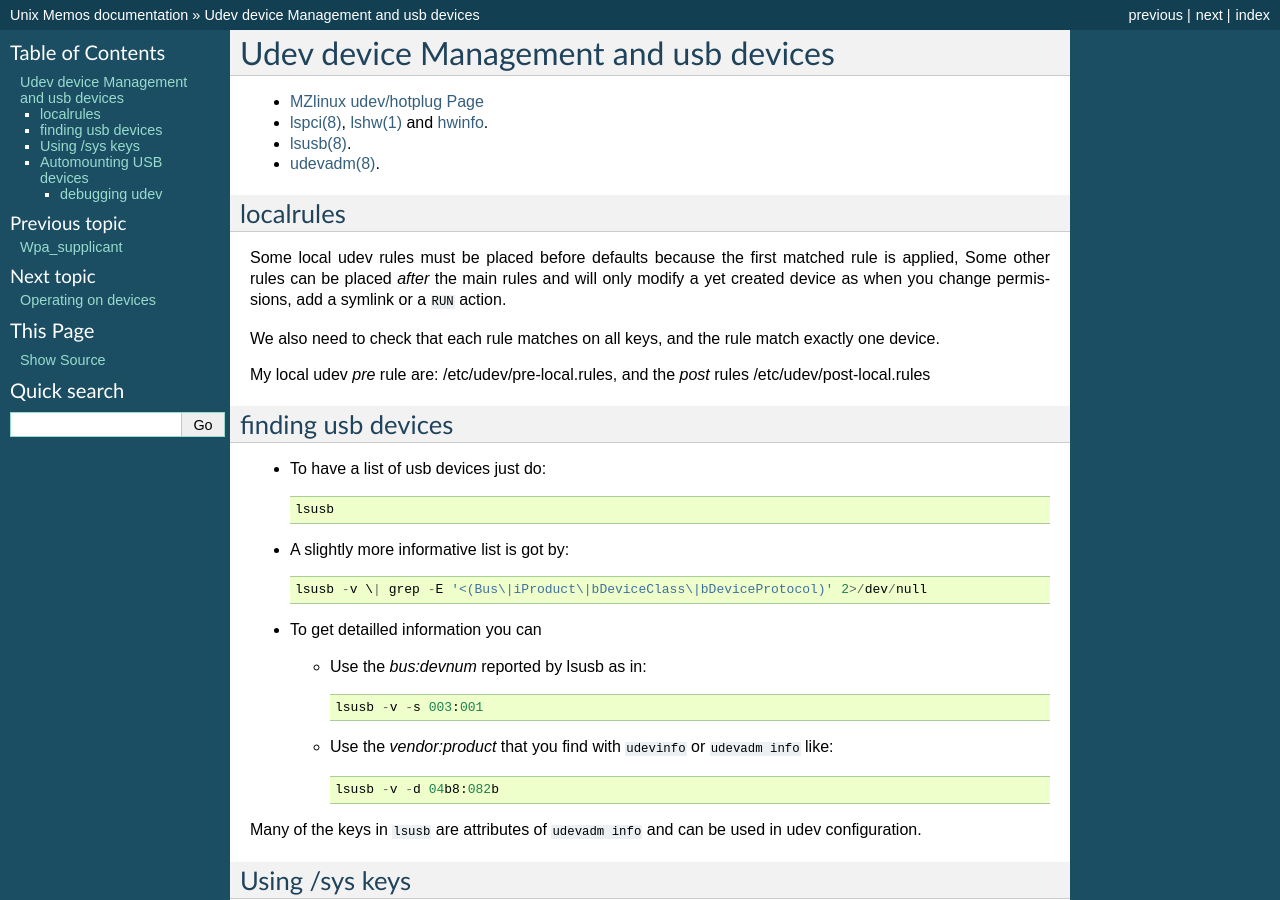
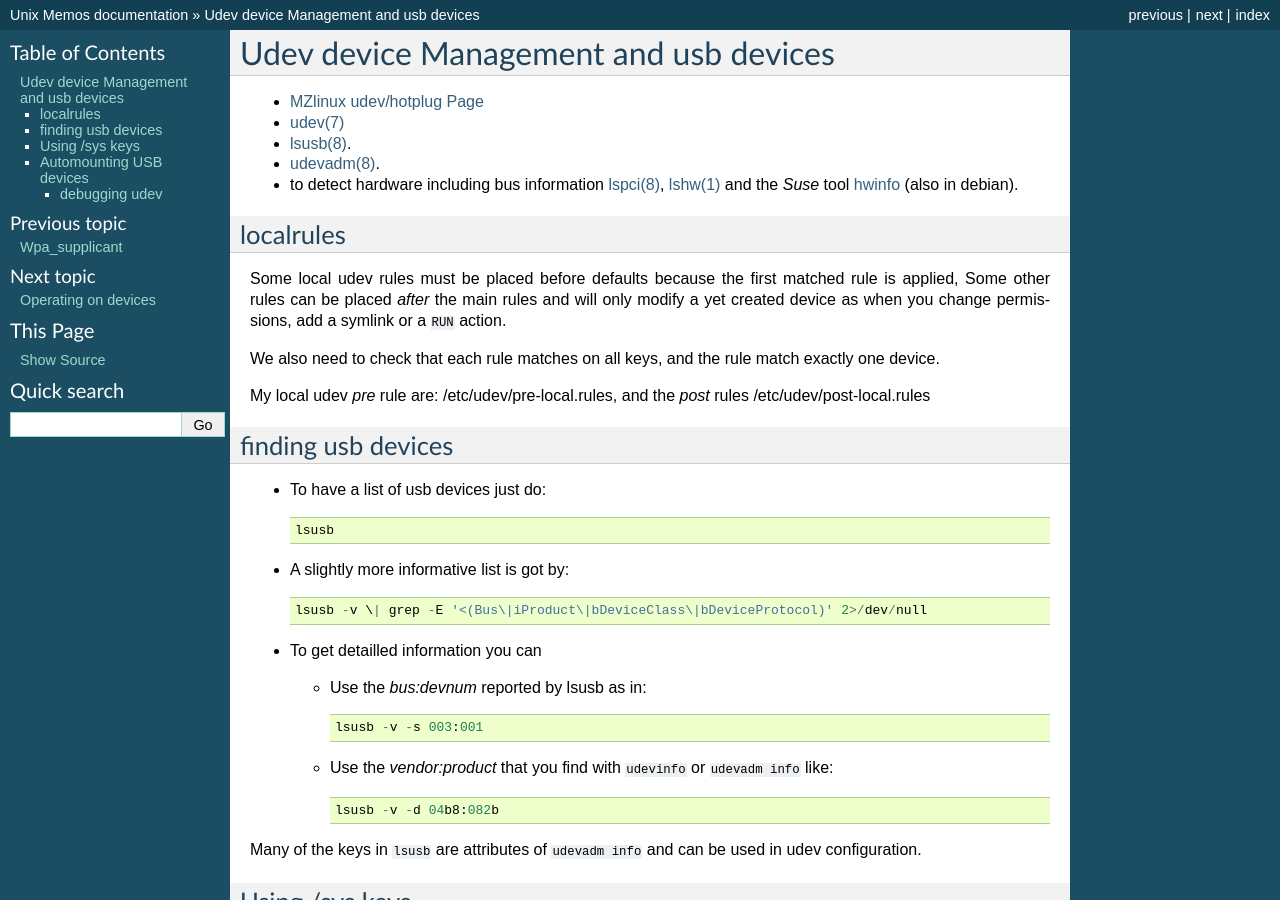
Before and after one commit to marczz/unix_memo, a Sphinx documentation site: the page built from source/udev.rst, in a window 1280 px wide and 900 px high. Built offline with Sphinx 7.4.7, drawn with Linux system fonts in a browser that asks for light colours; the version number could not be read and is left out.

Commit message:
udev.rst: changed man references.

```diff
--- a/source/udev.rst
+++ b/source/udev.rst
@@ -4,10 +4,12 @@ Udev device Management and usb devices
 ======================================
 
 -  :mzlinux:`MZlinux udev/hotplug Page </node/151>`
--  :man:`lspci(8)`,
-   :man:`lshw(1)` and `hwinfo <https://github.com/openSUSE/hwinfo>`_.
--  `lsusb(8) <http://linux.die.net/man/8/lsusb>`_.
--  `udevadm(8) <http://linux.die.net/man/8/udevadm>`_.
+-  :man:`udev(7)`
+-  :man:`lsusb(8)`.
+-  :man:`udevadm(8)`.
+-  to detect hardware including bus information :man:`lspci(8)`,
+   :man:`lshw(1)` and the *Suse* tool
+   `hwinfo <https://github.com/openSUSE/hwinfo>`_ (also in debian).
 
 localrules
 ----------
```
